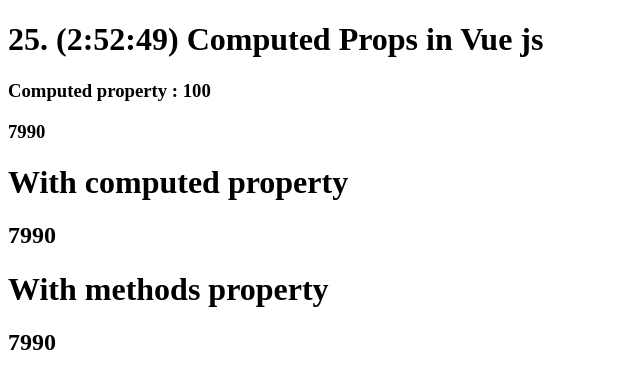
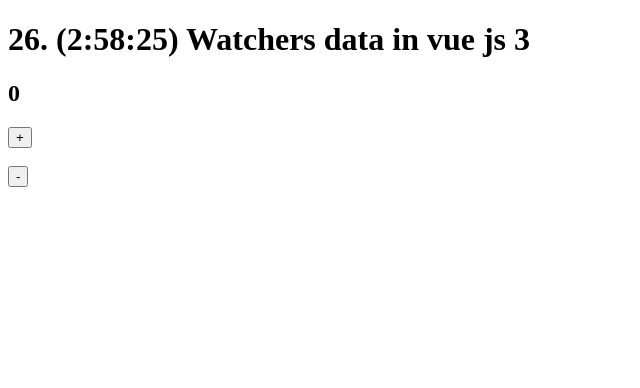
Before and after one commit to VIP114/vuejs-full-course-for-revise, a Vue app: page / in a window 1280 px wide. Shown: the top 388 px of the page, without its empty margins (0-640 px from the left). Built offline with nearby package versions, Linux system fonts and the light colour scheme.

Commit message:
26. (2:58:25) Watchers data in vue js 3

```diff
--- a/src/App.vue
+++ b/src/App.vue
@@ -15,7 +15,8 @@
   <!-- <Ref20/> -->
   <!-- <SimpleForm21/> -->
   <!-- <MainParents24/> -->
-  <ComputedPropes25/>
+  <!-- <ComputedPropes25/> -->
+  <Watchers26/>
 </template>
 
 <script>
@@ -34,7 +35,8 @@
 // import Ref20 from './components/Ref20'
 // import  SimpleForm21 from './components/SimpleForm21'
 // import MainParents24 from './components/MainParents24'
-import ComputedPropes25 from './components/ComputedPropes25'
+// import ComputedPropes25 from './components/ComputedPropes25'
+import Watchers26 from './components/Watchers26'
 export default {
   name: 'App',
   components: {
@@ -53,7 +55,8 @@
     // Ref20,
     // SimpleForm21,
     // MainParents24,
-    ComputedPropes25,
+    // ComputedPropes25,
+    Watchers26,
   }
 }
 </script>
--- /dev/null
+++ b/src/components/Watchers26.vue
@@ -0,0 +1,28 @@
+<template>
+    <div>
+        <h1>26. (2:58:25) Watchers data in vue js 3</h1>
+        <h2>{{count}}</h2>
+        <button v-on:click="count= count+1">+</button>
+        <br/>
+        <br/>
+        <button v-on:click="count= count-1">-</button>
+    </div>
+</template>
+<script>
+export default {
+    name:"Watchers26",
+    data() {
+        return {
+            count:0
+        }
+    },
+    watch: {
+        count(val,previous){
+            if (val > 5 && val>previous) {
+                alert("stop")
+                this.count = 0
+            }
+        },
+    },
+}
+</script>
```
